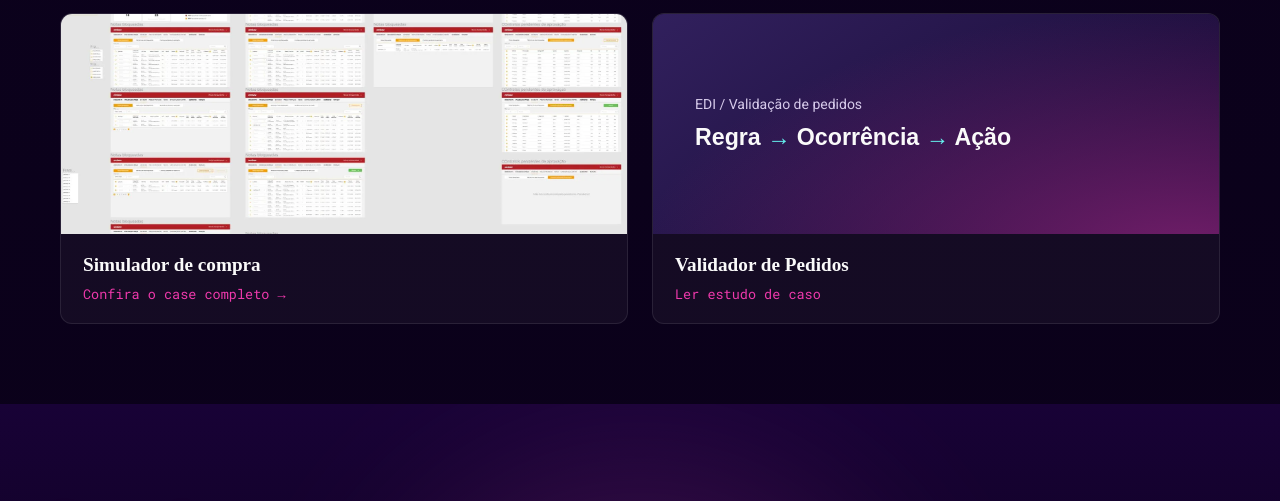
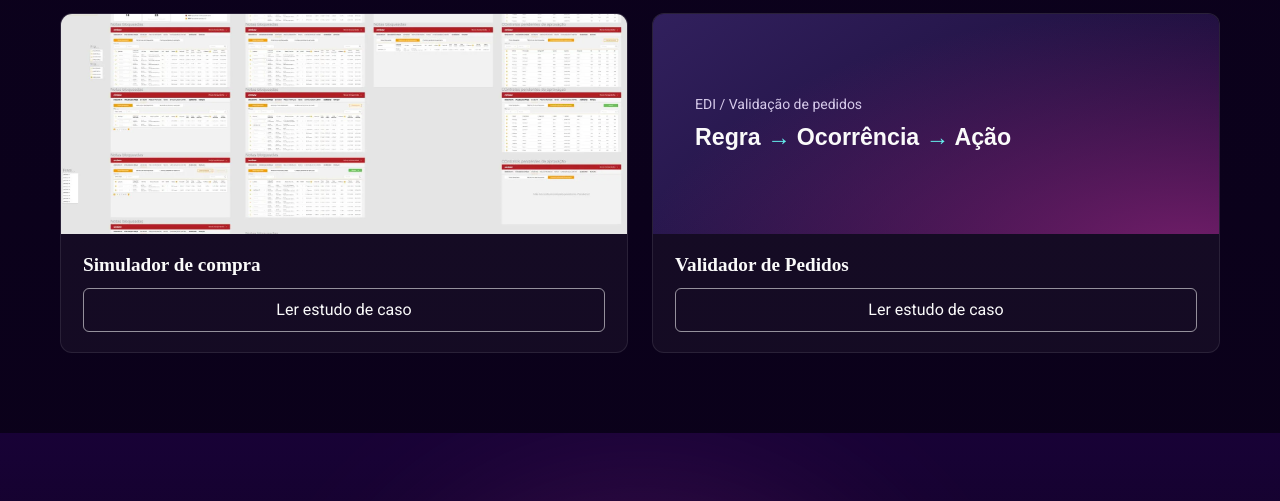
Before and after one commit to luizluckner/new-portfolio, a plain HTML site: page abandono.html in a window 1280 px wide. Shown: the part 7610-8111 px from the top of the page. Drawn offline with Linux system fonts and the light colour scheme; a web font is replaced by a local one.

Commit message:
Padroniza botões dos projetos relacionados

```diff
--- a/abandono.html
+++ b/abandono.html
@@ -153,7 +153,7 @@
       <img src="./image/ui-aplicado.webp" alt="Capa do case Simulador de compra">
       <div class="rc-body">
         <h3>Simulador de compra</h3>
-        <span class="rc-link">Confira o case completo →</span>
+        <span class="rc-link">Ler estudo de caso</span>
       </div>
     </a>
     <a class="related-card" href="validador.html"><div class="validator-art" aria-hidden="true"><span>EDI / Validação de pedidos</span><strong>Regra <b>→</b> Ocorrência <b>→</b> Ação</strong></div><div class="rc-body"><h3>Validador de Pedidos</h3><span class="rc-link">Ler estudo de caso</span></div></a>
--- a/estilos/refinamentos.css
+++ b/estilos/refinamentos.css
@@ -6,7 +6,8 @@
 :where(a, button):focus-visible { outline: 2px solid #65f0ee; outline-offset: 4px; }
 main section[id], .case-content [id] { scroll-margin-top: 100px; }
 .card:hover, .card:focus-within { transform: none; border-color: rgba(239, 57, 172, .5); box-shadow: 0 20px 50px rgba(0, 0, 0, .35); }
-#cards .card a {
+#cards .card a,
+.related-card .rc-link {
   align-self: stretch;
   display: flex;
   align-items: center;
@@ -19,7 +20,8 @@ main section[id], .case-content [id] { scroll-margin-top: 100px; }
   text-align: center;
   transition: color .3s, background-color .3s, border-color .3s;
 }
-#cards .card a:hover, #cards .card a:focus-visible {
+#cards .card a:hover, #cards .card a:focus-visible,
+.related-card:hover .rc-link, .related-card:focus-visible .rc-link {
   color: var(--pink-bright);
   border-color: var(--pink-bright);
   background: rgba(255, 255, 255, .06);
@@ -52,6 +54,8 @@ main section[id], .case-content [id] { scroll-margin-top: 100px; }
 .case-hero-card > .case-hero-image { min-width: 0; overflow: hidden; }
 .case-hero-card > .case-hero-image img { display: block; width: 100%; height: 100%; object-fit: cover; }
 .related-card > .validator-art { min-height: 220px; }
+.related-card .rc-link { margin-top: 12px; font: inherit; }
+.related-card:not(:hover):not(:focus-visible) .rc-link { color: var(--white); }
 
 .nav-actions { display: flex; align-items: center; gap: 8px; position: relative; z-index: 110; }
 .nav-socials { display: flex; gap: 4px; }
```
Also changed, not shown: simulador.html (+1 -1 lines), validador.html (+1 -1 lines).
